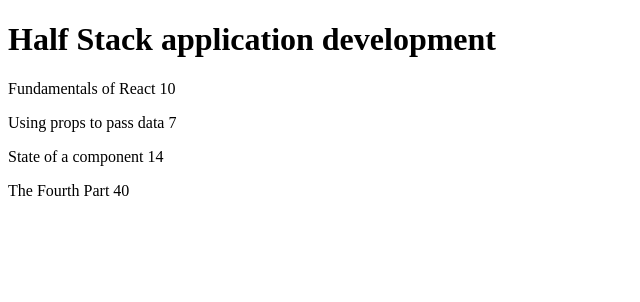
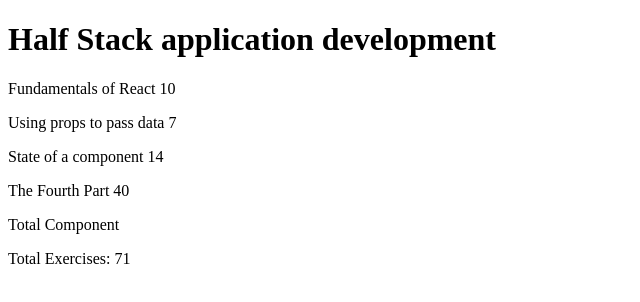
Before and after one commit to dustin4d/fso-exercises, a React (Vite) app in the folder 2.1-2.5/: page / in a window 1280 px wide. Shown: the top 302 px of the page, without its empty margins (0-640 px from the left). Built offline with nearby package versions, Linux system fonts and the light colour scheme.

Commit message:
Total Exercises component with functional style 😎

```diff
--- a/2.1-2.5/src/Content.jsx
+++ b/2.1-2.5/src/Content.jsx
@@ -5,9 +5,9 @@ const Content = ({parts}) => {
         <>
             {parts.map((part) =>
                 <Part key={part.id} //Required by React
-                      partName={part.name}
-                      partExercises={part.exercises}/>
-                )}
+                partName={part.name}
+                partExercises={part.exercises}/>
+            )}
         </>
     )
 }
--- a/2.1-2.5/src/Course.jsx
+++ b/2.1-2.5/src/Course.jsx
@@ -1,11 +1,13 @@
 import Header from './Header.jsx'
 import Content from './Content.jsx'
+import Total from './Total.jsx'
 
 const Course = ({course}) => {
     return (
         <div>
             <Header header={course.name}/>
             <Content parts={course.parts}/>
+            <Total total={course.parts}/>
         </div>
     )
 }
--- /dev/null
+++ b/2.1-2.5/src/Total.jsx
@@ -0,0 +1,15 @@
+const Total = ({total}) => {
+    return(
+        <>
+            <p>Total Component</p>
+            <p>
+                Total Exercises: {total.reduce((acc, currentVal) => {
+                    console.log(currentVal.exercises)
+                    return acc + currentVal.exercises
+                }, 0)}
+            </p>
+        </>
+    )
+}
+
+export default Total
```
